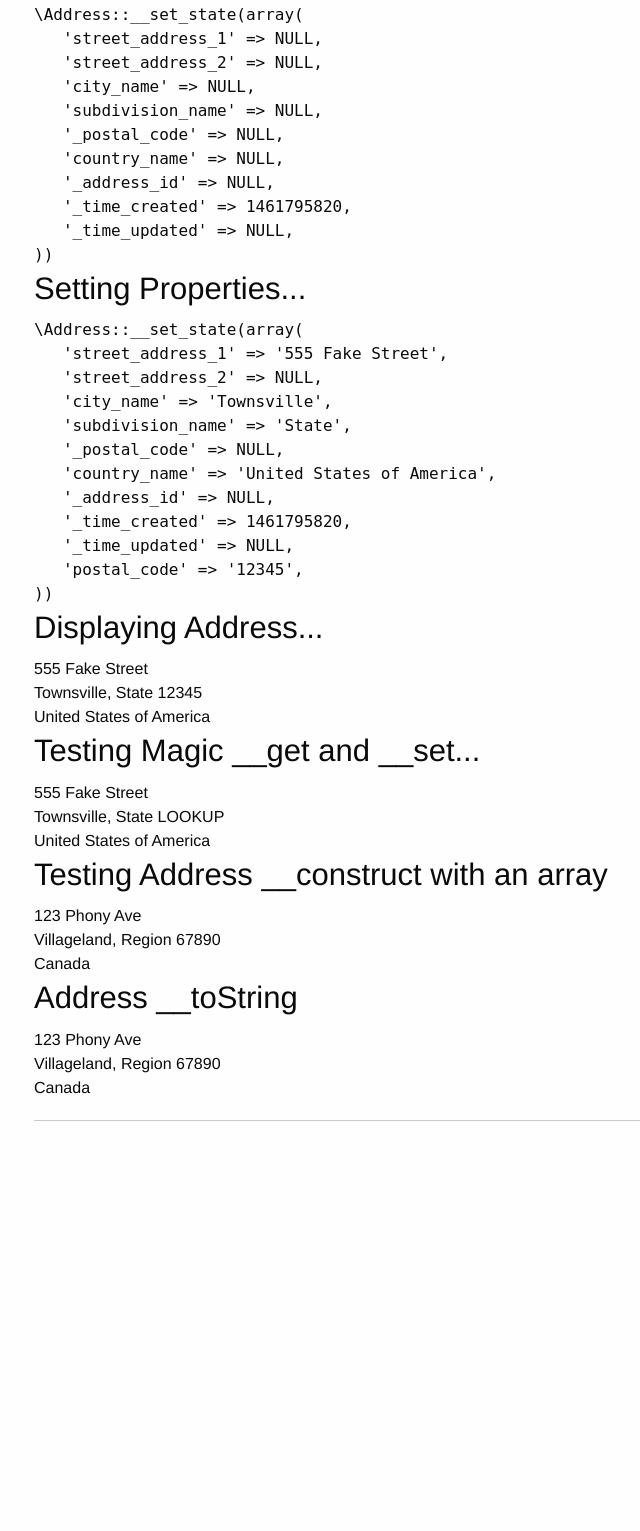
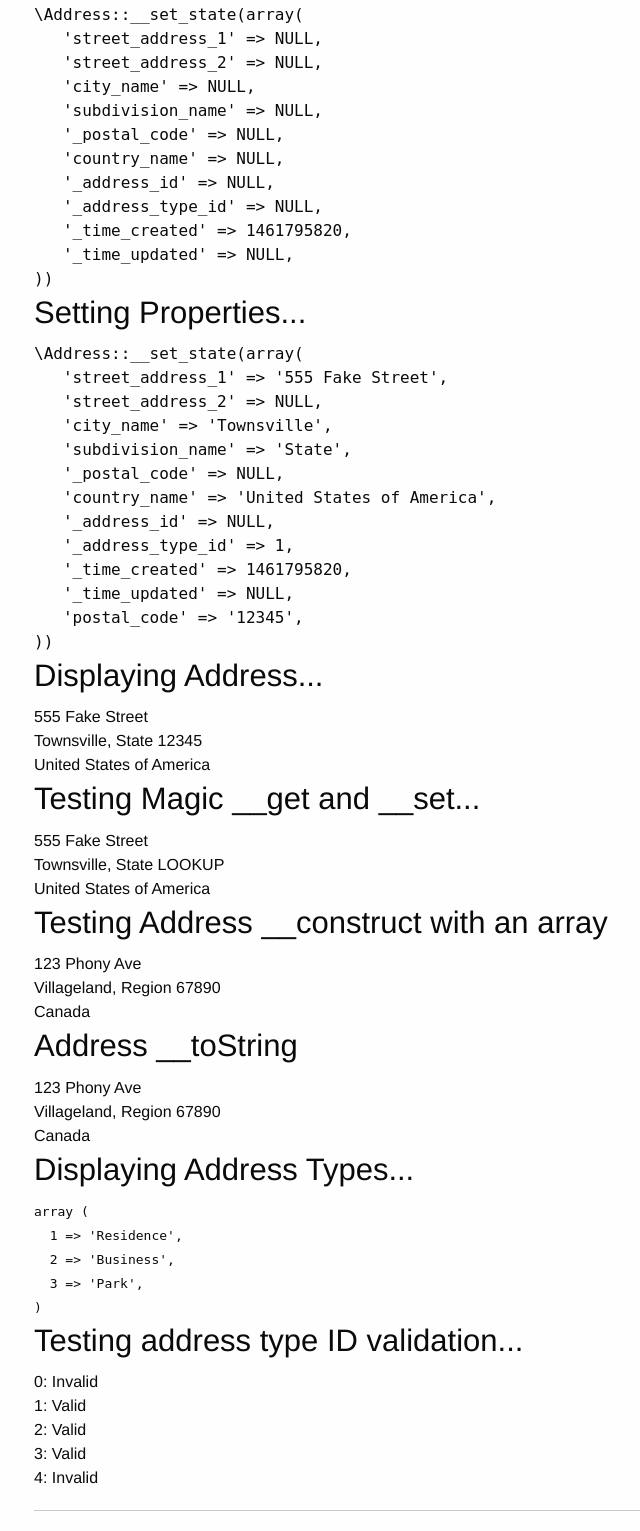
Before and after one commit to number8pie/php-oop, a PHP site: page / in a window 1280 px wide. Shown: the part 229-1760 px from the top of the page, without its empty margins (21-661 px from the left). Before the commit the page ends 1350 px from the top, so only its background shows below. Run offline with PHP 8.4, Linux system fonts and the light colour scheme.

Commit message:
Created statuc variables which are stored at the class level not the object level. Used the scope resolution operator (::) to access methods and properties within classes. Created a constant variable in a class using the const keyword. Created a static method that uses self instead of this. Added afunction to check address id is valid, added code to the set that allows us to set the address id if it's valid.

```diff
--- a/class.Address.php
+++ b/class.Address.php
@@ -5,6 +5,18 @@
  */
 
 class Address {
+
+	const ADDRESS_TYPE_RESIDENCE = 1;
+	const ADDRESS_TYPE_BUSINESS = 2;
+	const ADDRESS_TYPE_PARK = 3;
+
+	// Address types
+	static public $valid_address_types = array(
+		Address::ADDRESS_TYPE_RESIDENCE => 'Residence',
+		Address::ADDRESS_TYPE_BUSINESS => 'Business',
+		Address::ADDRESS_TYPE_PARK => 'Park',
+	);
+
 	// Street Address
 	public $street_address_1;
 	public $street_address_2;
@@ -24,7 +36,10 @@ class Address {
 	// Primary key of an address
 	protected $_address_id;
 
-	// When the recoed was created and last updated
+	// Address type ID
+	protected $_address_type_id;
+
+	// When the record was created and last updated
 	protected $_time_created;
 	protected $_time_updated;
 
@@ -81,6 +96,12 @@ class Address {
 	 */
 
 	function __set($name, $value) {
+		// Only set valid address type ID
+		if ('address_type_id' == $name) {
+			$this->_setAddressTypeId($value);
+			return;
+		}
+
 		// Allow anything to set the postal code
 		if ('postal_code' == $name) {
 			$this->$name = $value;
@@ -132,6 +153,25 @@ class Address {
 
 		return $output;
 	}
+
+	/*
+	 * Determine if the address type is valid
+	 */
+
+	static public function isValidAddressTypeId($address_type_id) {
+		return array_key_exists($address_type_id, self::$valid_address_types);
+	}
+
+	/*
+	 * If valid setthe address type ID
+	 */
+
+	protected function _setAddressTypeId($address_type_id) {
+		if (self::isValidAddressTypeId($address_type_id)) {
+			$this->_address_type_id = $address_type_id;
+		}
+	}
+
 }
 
 ?>
--- a/index.php
+++ b/index.php
@@ -37,6 +37,7 @@
           $address->subdivision_name = 'State';
           $address->postal_code = '12345';
           $address->country_name = 'United States of America';
+          $address->address_type_id = 1;
           echo '<tt><pre>' . var_export($address, TRUE) . '</pre></tt>';
 
           echo '<h3>Displaying Address...</h3>';
@@ -59,6 +60,16 @@
           echo '<h3>Address __toString</h3>';
           echo $address_2;
 
+          echo '<h3>Displaying Address Types...</h3>';
+          echo '<tt><pre>' . var_export(Address::$valid_address_types, TRUE) . '</tt></pre>';
+
+          echo '<h3>Testing address type ID validation...</h3>';
+          for($id = 0; $id <= 4; $id++) {
+            echo "<div>$id: ";
+            echo Address::isValidAddressTypeId($id) ? 'Valid' : 'Invalid';
+            echo "</div>";
+          }
+
           echo "<hr>";
         ?>
 
```
